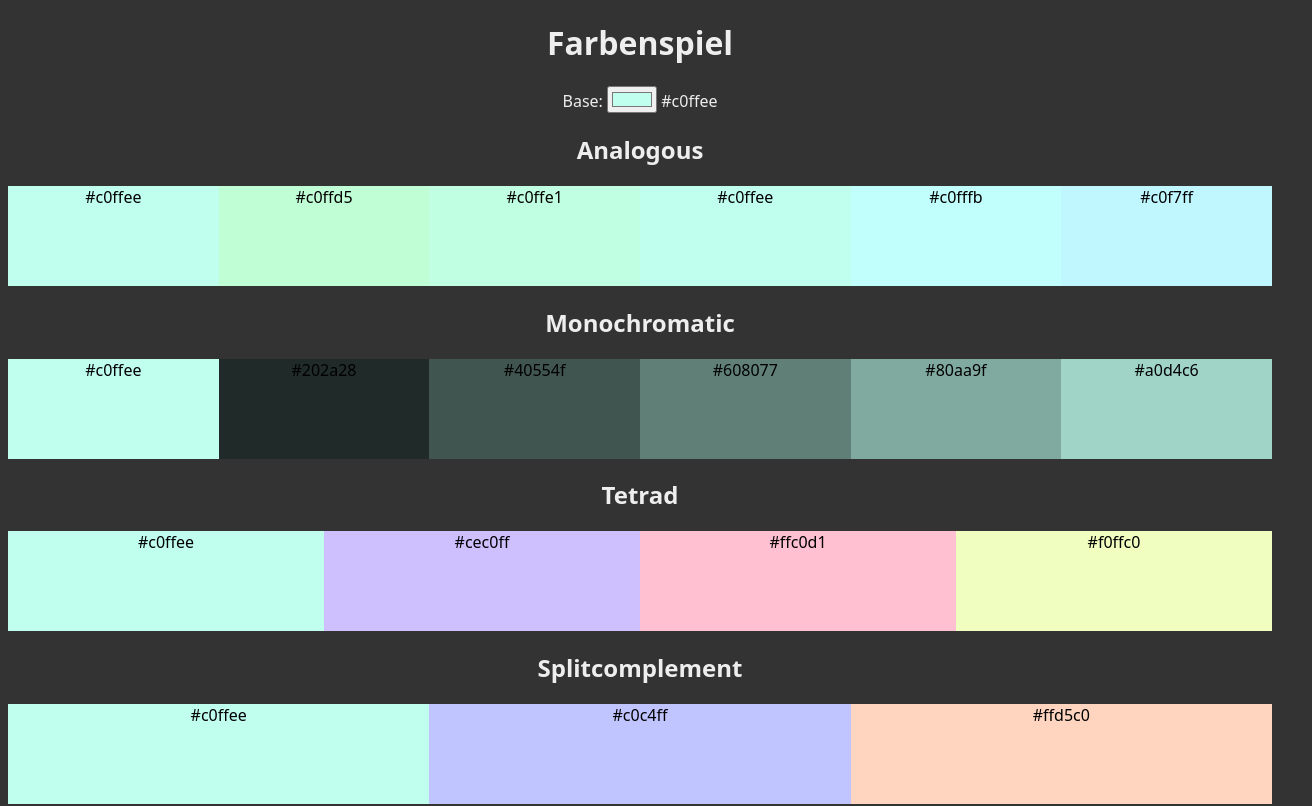
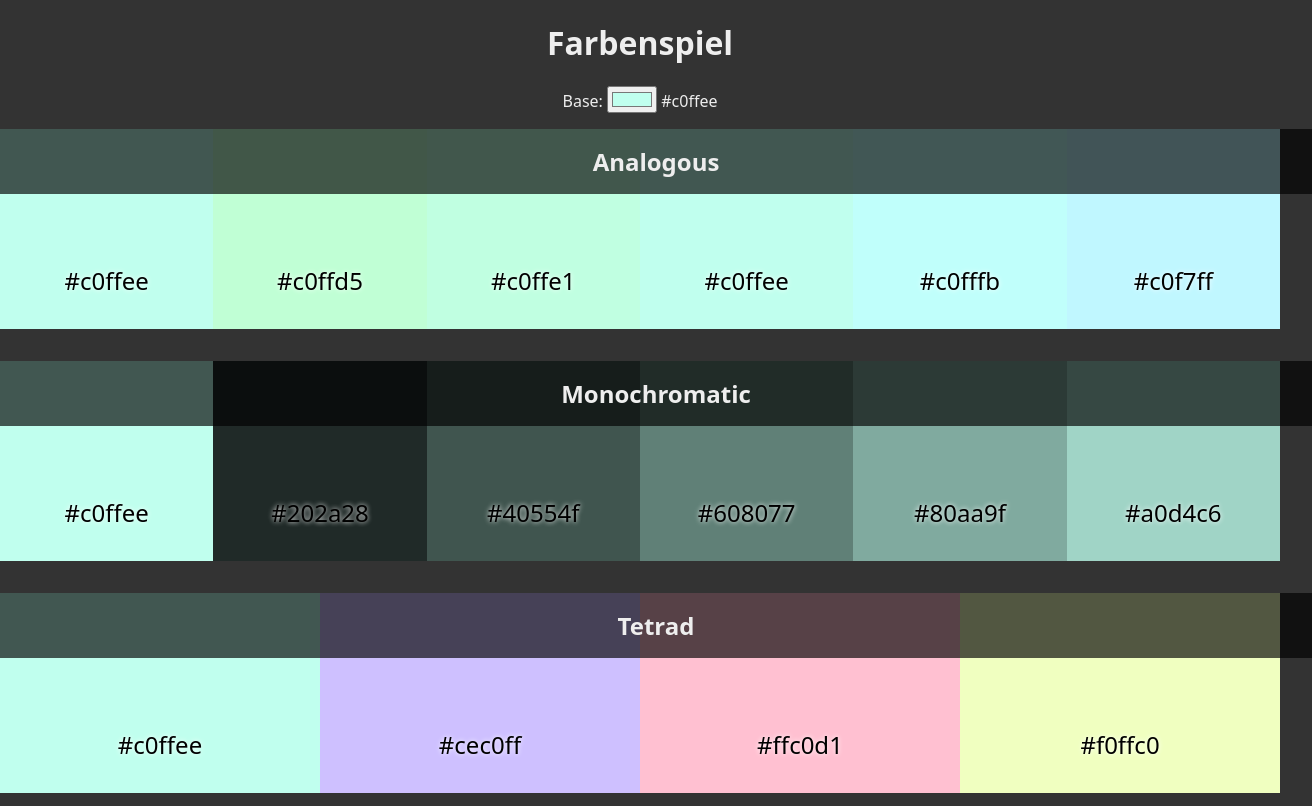
Before and after one commit to mariofink/farbenspiel, a Vue app: page / in a window 1280 px wide. Shown: the top 806 px of the page, 1312 px wide, since content can reach past the window. Built offline with nearby package versions, Linux system fonts and the light colour scheme.

Commit message:
enhance styling esp. for smaller screens

```diff
--- a/src/App.vue
+++ b/src/App.vue
@@ -9,9 +9,13 @@ import FarbenSpiel from "./components/FarbenSpiel.vue";
 </template>
 
 <style>
-#app {
+body {
+  background: #333;
+  color: #eee;
   font-family: system-ui,-apple-system,Segoe UI,Roboto,Helvetica,Arial,sans-serif,Apple Color Emoji,Segoe UI Emoji;
   -webkit-font-smoothing: antialiased;
   -moz-osx-font-smoothing: grayscale;
+  padding: 0;
+  margin: 0;
 }
 </style>
--- a/src/components/FarbKombination.vue
+++ b/src/components/FarbKombination.vue
@@ -1,13 +1,20 @@
 <template>
-<div>
-   <h2>{{ title }}</h2>
-   <div class="farbkombination">
-       <div class="farbfeld" v-for="(color, index) in colors" v-bind:key="title + index"
-       v-bind:style="{backgroundColor: color, width: 100/colors.length + '%'}">
-           {{ color }}
-       </div>
-   </div>
-</div>
+  <div class="combination">
+    <h2 class="combination__caption">{{ title }}</h2>
+    <div class="colours">
+      <div
+        class="colour"
+        v-for="(color, index) in colors"
+        v-bind:key="title + index"
+        v-bind:style="{
+          backgroundColor: color,
+          width: 100 / colors.length + '%',
+        }"
+      >
+        <span class="colour__value">{{ color }}</span>
+      </div>
+    </div>
+  </div>
 </template>
 
 <script>
@@ -17,33 +24,62 @@ export default {
   name: "FarbKombination",
   props: ["type", "baseColor"],
   computed: {
-    colors: function() {
+    colors: function () {
       return getHexColors(tinycolor(this.baseColor)[this.type]());
     },
-    title: function() {
+    title: function () {
       const title = this.type.toString();
       return title.charAt(0).toUpperCase() + title.slice(1);
-    }
-  }
+    },
+  },
 };
 
 function getHexColors(colors) {
-  return colors.map(function(color) {
+  return colors.map(function (color) {
     return color.toHexString();
   });
 }
 </script>
 
 <style scoped>
-.farbkombination {
+.combination {
+  position: relative;
+  margin-bottom: 2rem;
+}
+
+.combination__caption {
+  position: absolute;
+  width: 100%;
+  margin: 0;
+  padding: 1rem;
+  background: rgba(0, 0, 0, 0.66);
+}
+.colours {
   display: flex;
   justify-content: space-between;
+  height: 200px;
 }
 
-.farbfeld {
+.colour {
   color: #000;
-  width: 100px;
-  height: 100px;
   transition: all ease-in 1s;
+  display: flex;
+  justify-content: space-around;
+}
+
+.colour__value {
+  text-shadow: 0px 0px 5px #fff;
+  align-self: self-end;
+  font-size: 1.5rem;
+  margin-bottom: 2rem;
+}
+
+@media (max-width: 650px) {
+  .colour__value {
+    font-size: 0.75rem;
+    text-orientation: upright;
+    writing-mode: vertical-lr;
+    margin-bottom: 1rem;
+  }
 }
 </style>
--- a/src/components/FarbenSpiel.vue
+++ b/src/components/FarbenSpiel.vue
@@ -34,16 +34,8 @@ export default {
 };
 </script>
 
-<style>
-body {
-  background: #333;
-  color: #eee;
-  font-family: Lato, sans-serif;
-}
-
+<style scoped>
 main {
-  max-width: 1280px;
-  margin: 0 auto;
   text-align: center;
 }
 
```
